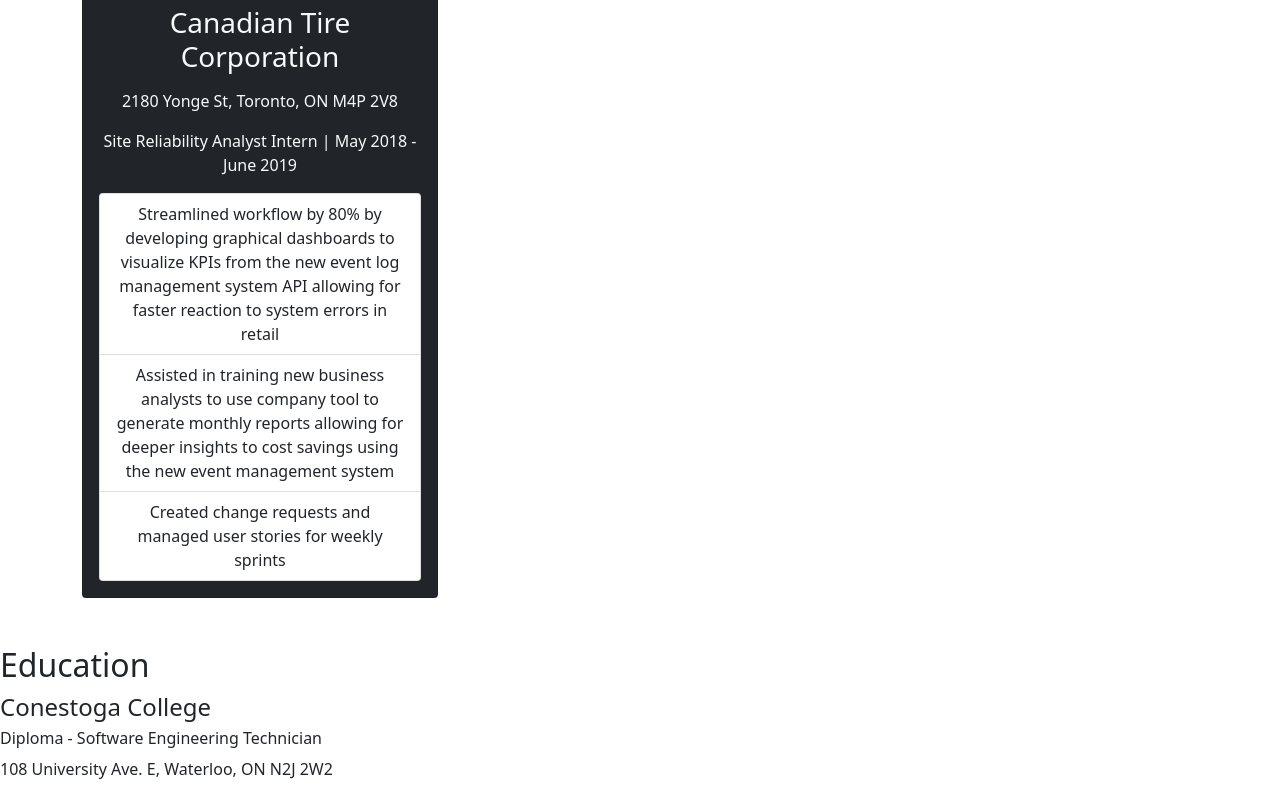
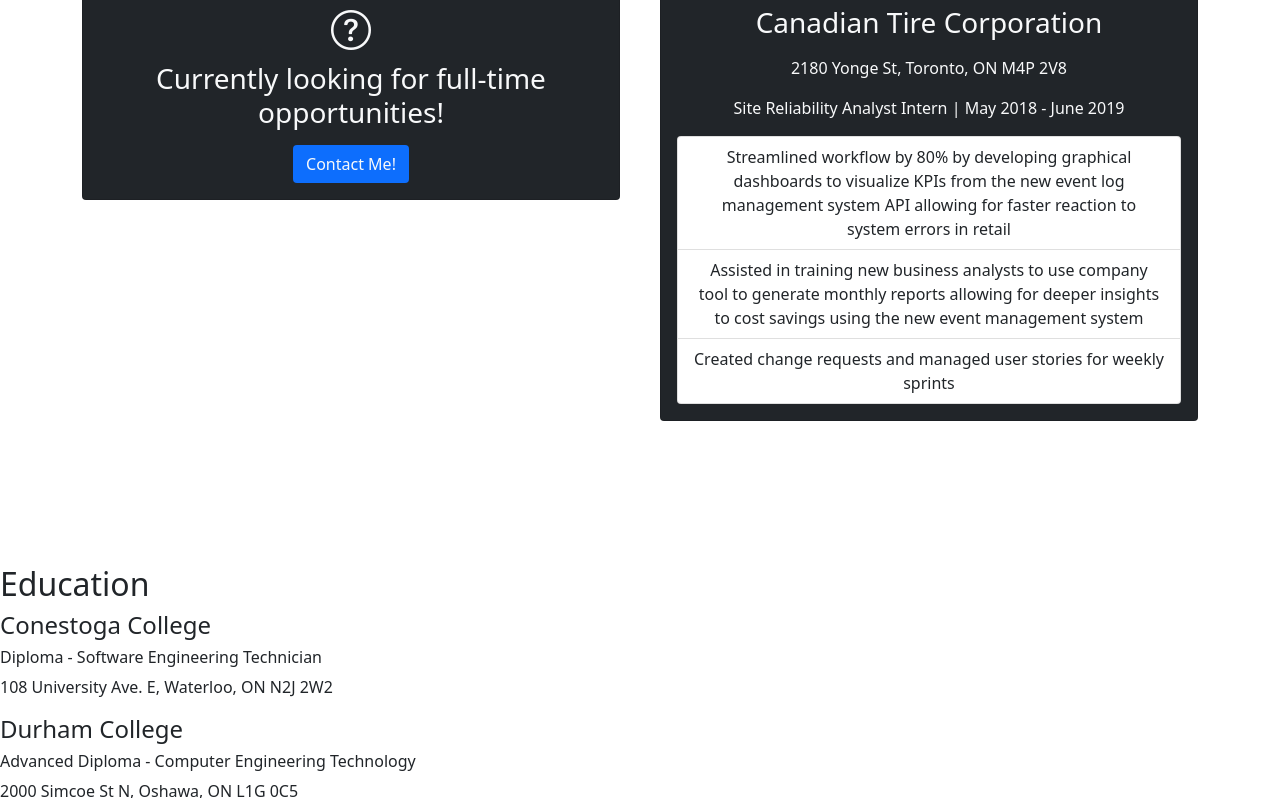
Before and after one commit to jgoewu/jgoewu.github.io, a website: page index.html in a window 1280 px wide. Shown: the part 546-1344 px from the top of the page. Drawn offline with nearby package versions, Linux system fonts and the light colour scheme.

Commit message:
completed work experience section, starting edu

```diff
--- a/index.html
+++ b/index.html
@@ -14,6 +14,7 @@
     <meta name="viewport" content="width=device-width, initial-scale=1.0">
     <!-- Bootstrap 5 CSS -->
     <link href="https://cdn.jsdelivr.net/npm/bootstrap@5.0.1/dist/css/bootstrap.min.css" rel="stylesheet" integrity="sha384-+0n0xVW2eSR5OomGNYDnhzAbDsOXxcvSN1TPprVMTNDbiYZCxYbOOl7+AMvyTG2x" crossorigin="anonymous">
+    <link rel="stylesheet" href="https://cdn.jsdelivr.net/npm/bootstrap-icons@1.5.0/font/bootstrap-icons.css">
     <link rel="stylesheet" href="./style.css"/>
     <title>Jerry Goe</title>
 </head>
@@ -65,16 +66,29 @@
             </div>
         </div>
     </section>
-    <section class="p-5">
+    <section id="#jobs" class="p-5">
         <div class="container">
             <h1>Work Experience</h1>
             <!-- This will create a row under the banner with 3 columns-->
-            <div class="row">
+            <div class="row gap-3">
                 <!-- We're going to turn these into cards
                      These columns will also show side by side on medium sized screens and up
                      Anything medium breakpoint and lower will stack on top of each other this
                      is because of the "col-md" class
                 -->
+                <div class="col-md">
+                    <div class="card bg-dark text-light">
+                        <div class="card-body text-center">
+                            <i class="h1 bi bi-question-circle d-none d-sm-block"></i>
+                            <h3 class="card-text mb-3">
+                                Currently looking for full-time opportunities!
+                            </h3>
+                            <button class="card-text btn bg-primary text-light">
+                                Contact Me!
+                            </button>
+                        </div>
+                    </div>
+                </div>
                 <div class="col-md">
                     <div class="card bg-dark text-light">
                         <!--
@@ -96,8 +110,7 @@
                         </div>
                     </div>
                 </div>
-                <div class="col-md"></div>
-                <div class="col-md"></div>
+
                 <!--
                     If you want to add more columns or in this case job cards, put it under the above </div>
                     <div class="col-md"></div>
@@ -105,6 +118,9 @@
                 -->
             </div>
         </div>
+    </section>
+    <section id="#education" class="p-5">
+
     </section>
     <h2>Education</h2>
     <div>
```
